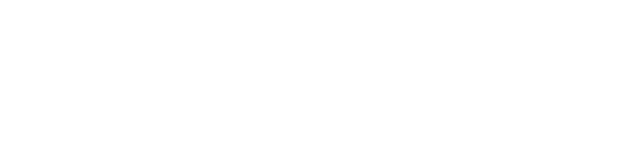
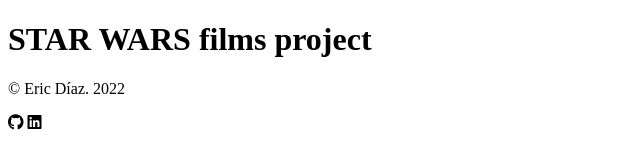
Before and after one commit to EricDiCiv5/edc_swapi_films, a plain HTML site: page index.html in a window 1280 px wide. Shown: the whole page, without its empty margins (0-640 px from the left). Drawn offline with Linux system fonts and the light colour scheme.

Commit message:
Second version of index html

```diff
--- a/index.html
+++ b/index.html
@@ -11,6 +11,19 @@
     <title>EDC SWAPI Films</title>
 </head>
 <body>
+    <header>
+        <h1>STAR WARS films project</h1>
+    </header>
+    <main>
 
+    </main>
+    <footer>
+        <p>&copy; Eric Díaz. 2022</p>
+        <article>
+            <i class="fa-brands fa-github"></i>
+            <i class="fa-brands fa-linkedin"></i>
+        </article>
+
+    </footer>
 </body>
 </html>
```
